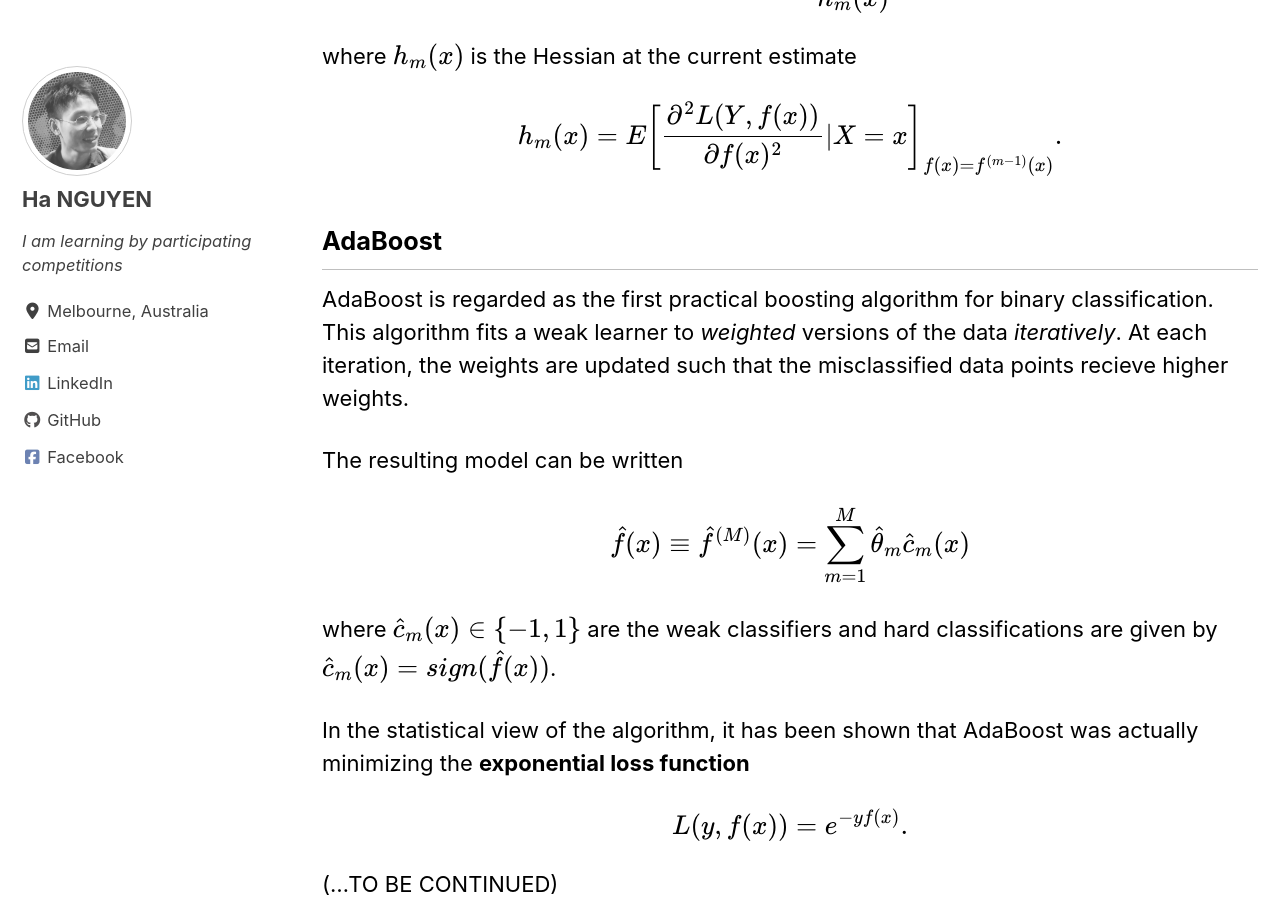
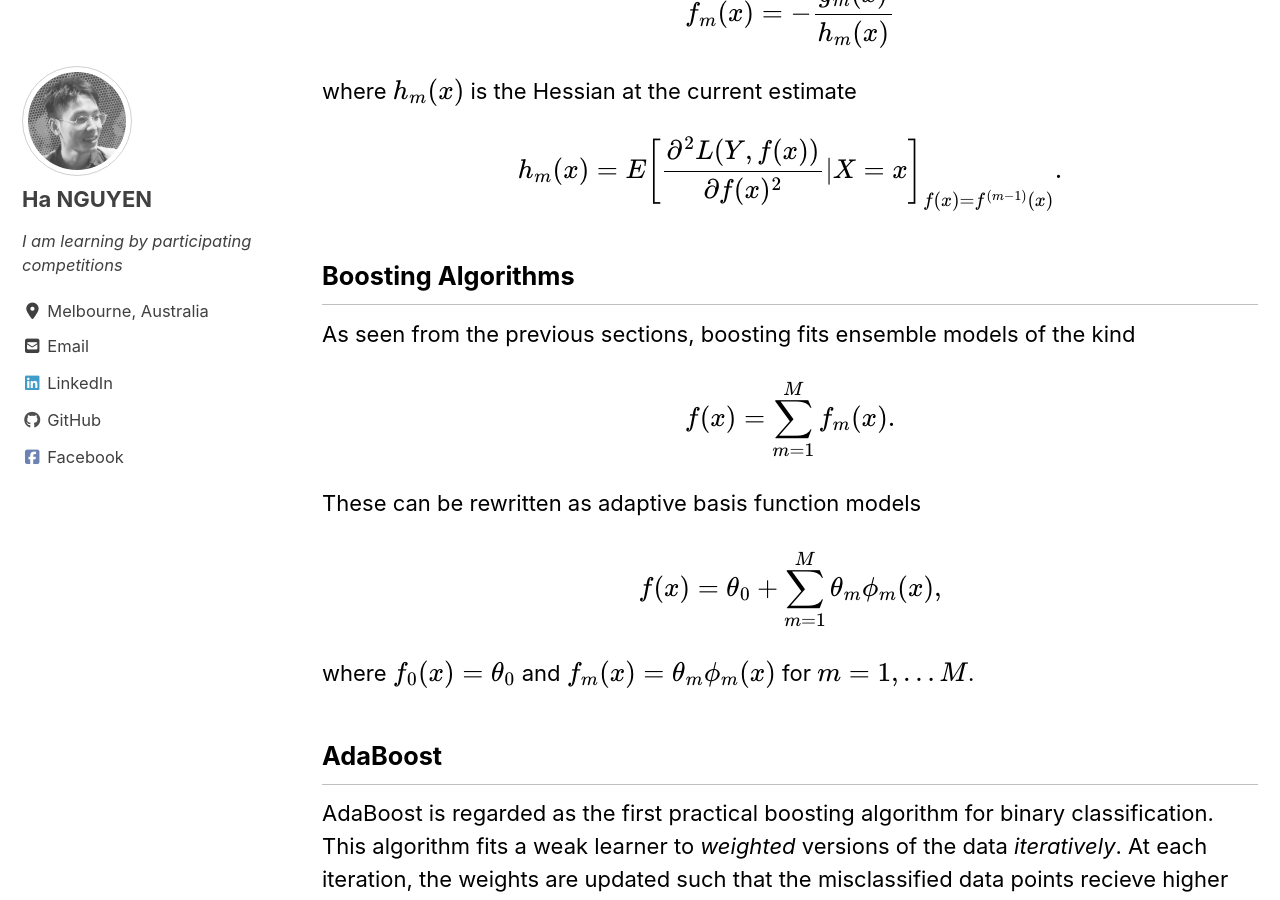
Before and after one commit to datasciblog/datasciblog.github.io, a Jekyll site: the page built from _posts/2020-02-26-tree-boosting-03.md, in a window 1280 px wide and 900 px high, scrolled down 9858 px. Built offline with Jekyll 4.4.1, drawn with Linux system fonts in a browser that asks for light colours; cached includes are drawn as plain includes; nearby versions of some CDN libraries; formulas are drawn with MathJax 3.

Commit message:
Update 2020-02-26-tree-boosting-03.md

```diff
--- a/_posts/2020-02-26-tree-boosting-03.md
+++ b/_posts/2020-02-26-tree-boosting-03.md
@@ -241,6 +241,18 @@ where $h_m(x)$ is the Hessian at the current estimate
 
 $$h_m(x) = E \left[ \frac{\partial^2 L(Y,f(x))}{\partial f(x)^2} | X=x \right]_{f(x)=f^{(m−1)}(x)}.$$
 
+## Boosting Algorithms
+
+As seen from the previous sections, boosting fits ensemble models of the kind
+
+$$f(x) =  \sum\limits_{m=1}^M f_m(x).$$
+
+These can be rewritten as adaptive basis function models
+
+$$f(x) = \theta_0 + \sum\limits_{m=1}^M \theta_m \phi_m(x),$$
+
+where $f_0(x) = \theta_0$ and $f_m(x) = \theta_m \phi_m(x)$ for $m = 1, ...M$.
+
 
 ## AdaBoost
 
```
